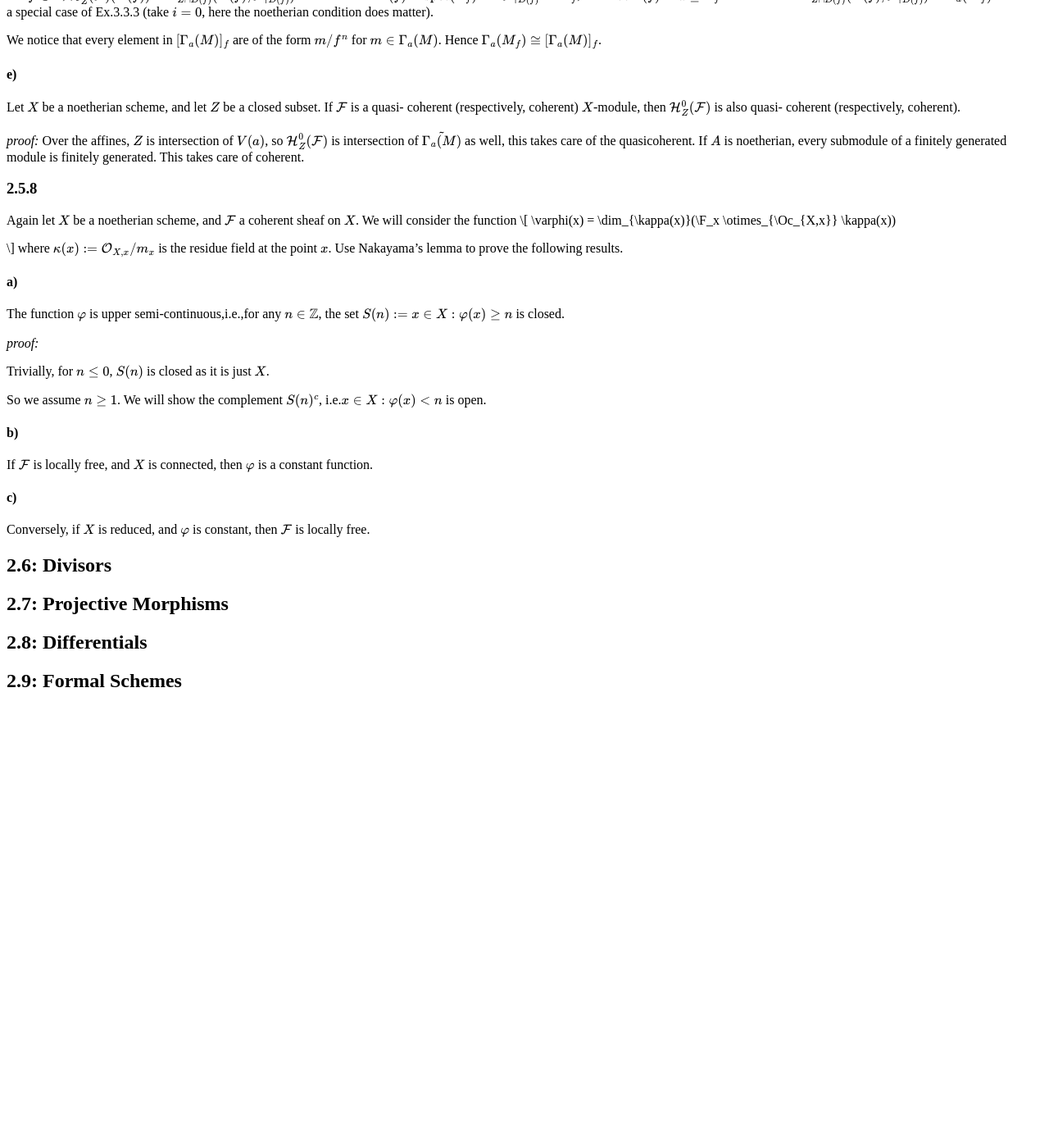
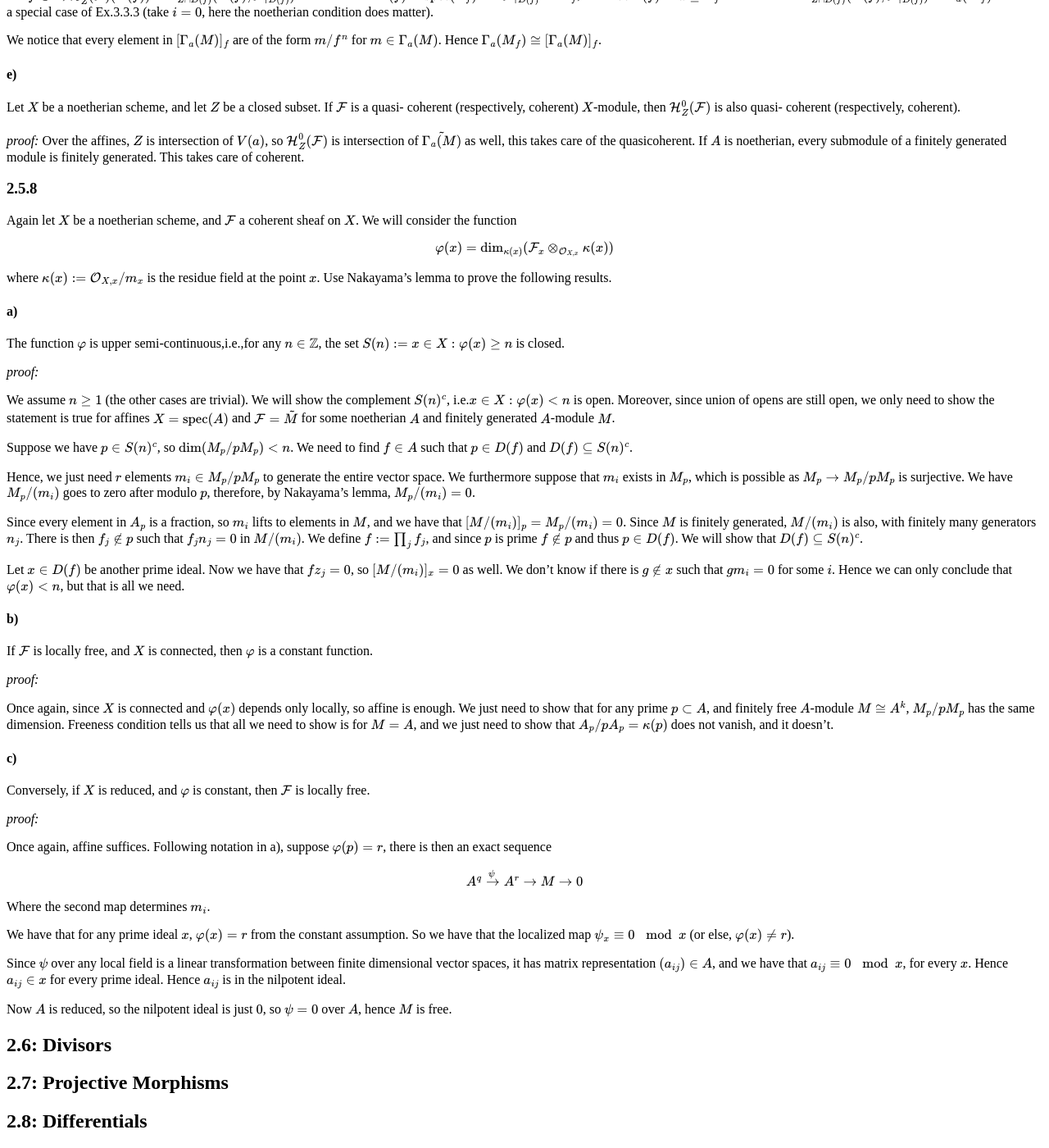
Before and after one commit to justinli1128/jiahaoliAcademicWebsite, a Jekyll site: the page built from AlgGeoPractice/AlgGeoChapter2.md, in a window 1280 px wide and 1400 px high, scrolled down 13733 px. Shown: the whole window at 82% size. Built offline with Jekyll 4.4.1, drawn with Linux system fonts in a browser that asks for light colours; before the commit the page ends 14597 px from its top, so only the background shows below that.

Commit message:
Update AlgGeoChapter2.md

```diff
--- a/AlgGeoPractice/AlgGeoChapter2.md
+++ b/AlgGeoPractice/AlgGeoChapter2.md
@@ -692,7 +692,6 @@ Again let $X$ be a noetherian scheme, and $\F$ a coherent sheaf on $X$. We will
 consider the function
 \\[
 \varphi(x) = \dim\_{\kappa(x)}(\F\_x  \otimes\_{\Oc\_{X,x}} \kappa(x))
-
 \\]
 where $\kappa(x):=\Oc\_{X,x}/m\_x$ is the residue field at the point $x$. Use Nakayama's lemma to prove the following results.
 
@@ -702,18 +701,44 @@ The function $\varphi$ is upper semi-continuous,i.e.,for any $n \in \mathbb{Z}$,
 
 _proof:_
 
-Trivially, for $n\leq 0$, $S(n)$ is closed as it is just $X$.
+We assume $n\geq 1$ (the other cases are trivial). We will show the complement $S(n)^c$, i.e.$\{x\in X: \varphi(x)< n\}$ is open. Moreover, since union of opens are still open, we only need to show the statement is true for affines $X=\spec(A)$ and $\F=\tilde{M}$ for some noetherian $A$ and finitely generated $A$-module $M$.
 
-So we assume $n\geq 1$. We will show the complement $S(n)^c$, i.e.$\{x\in X: \varphi(x)< n\}$ is open.
+Suppose we have $p\in S(n)^{c}$, so $\dim (M\_p/pM\_p)<n$. We need to find $f\in A$ such that $p\in D(f)$ and $D(f)\subseteq S(n)^{c}$.
+
+Hence, we just need $r$ elements $m\_i\in  M\_p/pM\_p$ to generate the entire vector space. We furthermore suppose that $m\_i$ exists in $M\_p$, which is possible as $M\_p\to M\_p/pM\_p$ is surjective. We have $M\_p/(m\_i)$ goes to zero after modulo $p$, therefore, by Nakayama's lemma, $M\_p/(m\_i)=0$.
+
+Since every element in $A\_p$ is a fraction, so $m\_i$ lifts to elements in $M$, and we have that $\[M/(m\_i)\]\_p=M\_p/(m\_i)=0$. Since $M$ is finitely generated, $M/(m\_i)$ is also, with finitely many generators $n\_j$. There is then $f\_j\notin p$ such that $f\_jn\_j=0$ in $M/(m\_i)$. We define $f:=\prod\_j f\_j$, and since $p$ is prime $f\notin p$ and thus $p \in D(f)$. We will show that $D(f)\subseteq S(n)^c$.
+
+Let $x\in D(f)$ be another prime ideal.  Now we have that $fz\_j=0$, so $\[M/(m\_i)\]\_x=0$ as well. We don't know if there is $g\notin x$ such that $gm\_i=0$ for some $i$. Hence we can only conclude that $\varphi(x)<n$, but that is all we need.
 
 
 
 #### b)
 If $\F$ is locally free, and $X$ is connected, then $\varphi$ is a constant function.
 
+_proof:_
+
+Once again, since $X$ is connected and $\varphi(x)$ depends only locally, so affine is enough. We just need to show that for any prime $p\subset A$, and finitely free $A$-module $M\cong A^k$, $M\_p/pM\_p$ has the same dimension. Freeness condition tells us that all we need to show is for $M=A$, and we just need to show that $A\_p/pA\_p=\kappa(p)$ does not vanish, and it doesn't.
+
+
 #### c)
 
 Conversely, if $X$ is reduced, and $\varphi$ is constant, then $\F$ is locally free.
+
+_proof:_
+
+Once again, affine suffices. Following notation in a), suppose $\varphi(p)=r$, there is then an exact sequence
+\\[
+A^{q}\xrightarrow{\psi} A^{r}\to M\to 0
+\\] Where the second map determines $m\_i$.
+
+We have that for any prime ideal $x$, $\varphi(x)=r$ from the constant assumption. So we have that the localized map $\psi\_{x}\equiv 0\mod x$ (or else, $\varphi(x)\neq r$).
+
+Since $\psi$ over any local field is a linear transformation between finite dimensional vector spaces, it has matrix representation $(a\_{ij})\in A$, and we have that $a\_{ij}\equiv 0 \mod x$, for every $x$. Hence $a\_{ij}\in x$ for every prime ideal. Hence $a\_{ij}$ is in the nilpotent ideal.
+
+Now $A$ is reduced, so the nilpotent ideal is just $0$, so $\psi=0$ over $A\$, hence $M$ is free.
+
+
 
 
 ## 2.6: Divisors
```
